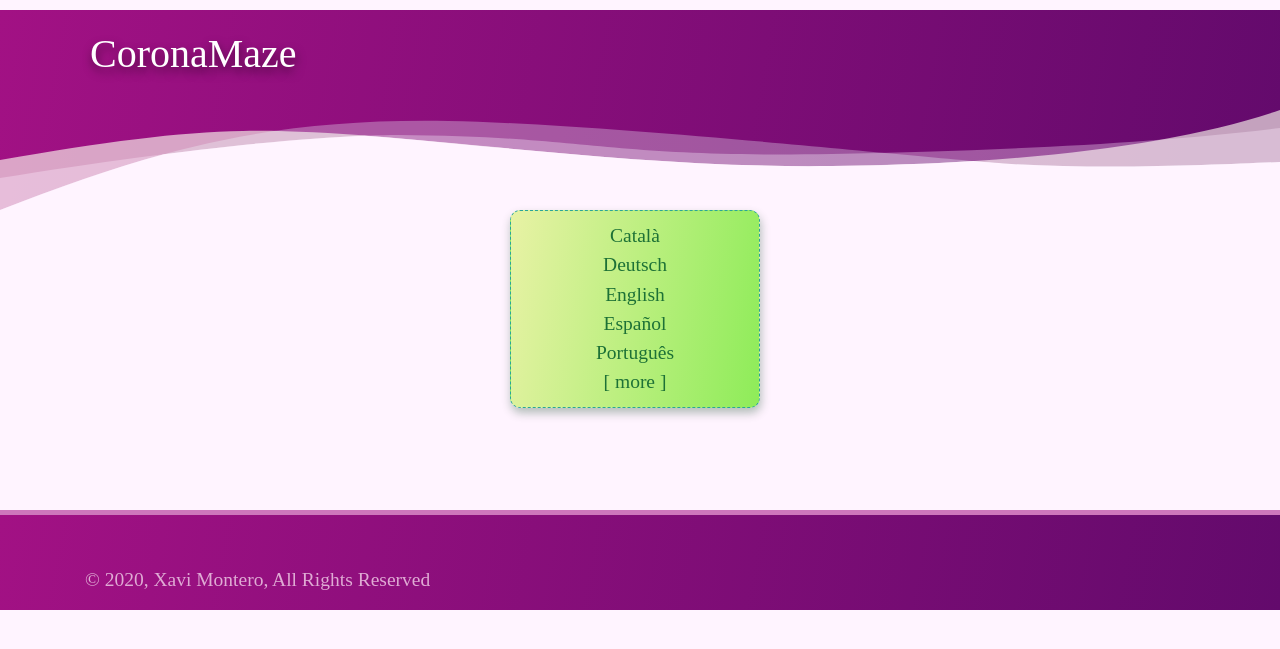
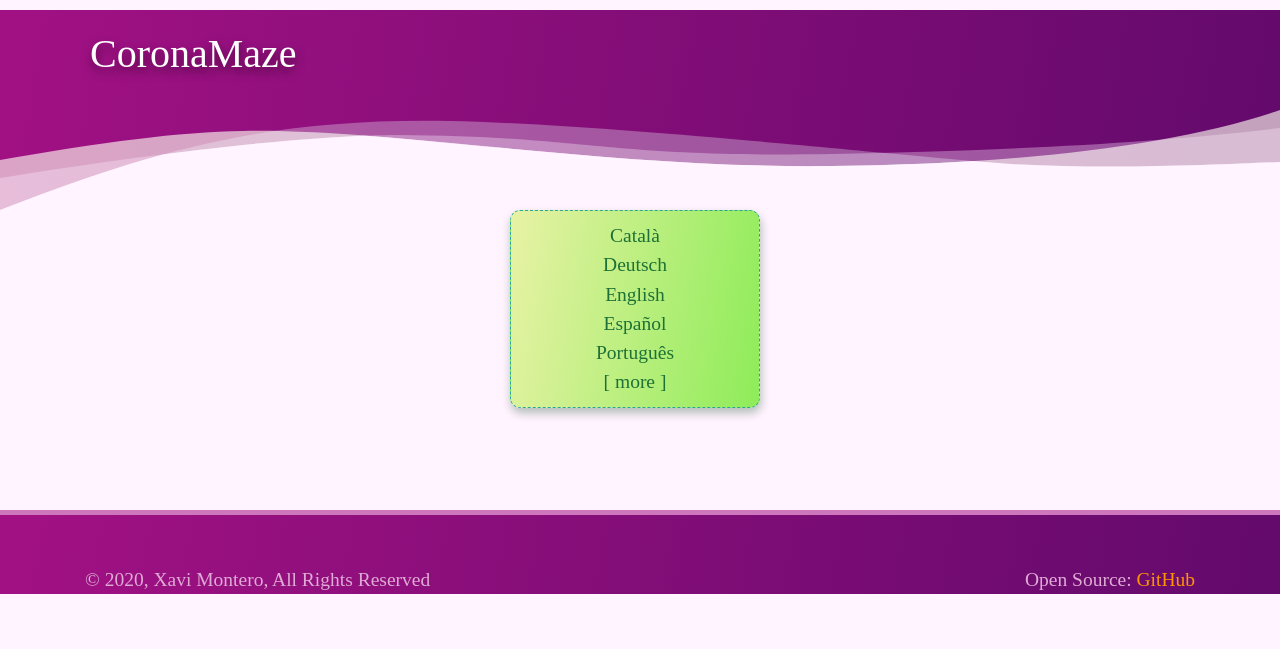
Before and after one commit to xmontero/coronamaze-com, a Jekyll site: the page built from index.html, in a window 1280 px wide. Shown: the top 649 px of the page. Built offline with Jekyll 4.4.1, drawn with Linux system fonts in a browser that asks for light colours; nearby versions of some CDN libraries; some web fonts are replaced; comment, search, counter and statistics services are not loaded.

Commit message:
Adds the GitHub on the footer.

```diff
--- a/_includes/footer.html
+++ b/_includes/footer.html
@@ -1,5 +1,12 @@
 <footer>
     <div class="container">
-        &copy; 2020, Xavi Montero, All Rights Reserved
+        <div class="row">
+            <div class="col-12 col-md-7 text-center text-md-left">
+                &copy; 2020, Xavi Montero, All Rights Reserved
+            </div>
+            <div class="col-12 col-md-5 text-center text-md-right">
+                Open Source: <a href="https://github.com/xmontero/coronamaze-static-web" target="_blank">GitHub</a>
+            </div>
+        </div>
     </div>
 </footer>
--- a/_sass/footer.scss
+++ b/_sass/footer.scss
@@ -4,7 +4,11 @@ footer
 {
     background-image: $mainBackgroundGradient;
     color: $lightColor;
-    height: 100px;
     padding-top: 50px;
     border-top: 5px solid #ce77bc;
+
+    a
+    {
+        color: $contrast1;
+    }
 }
```
